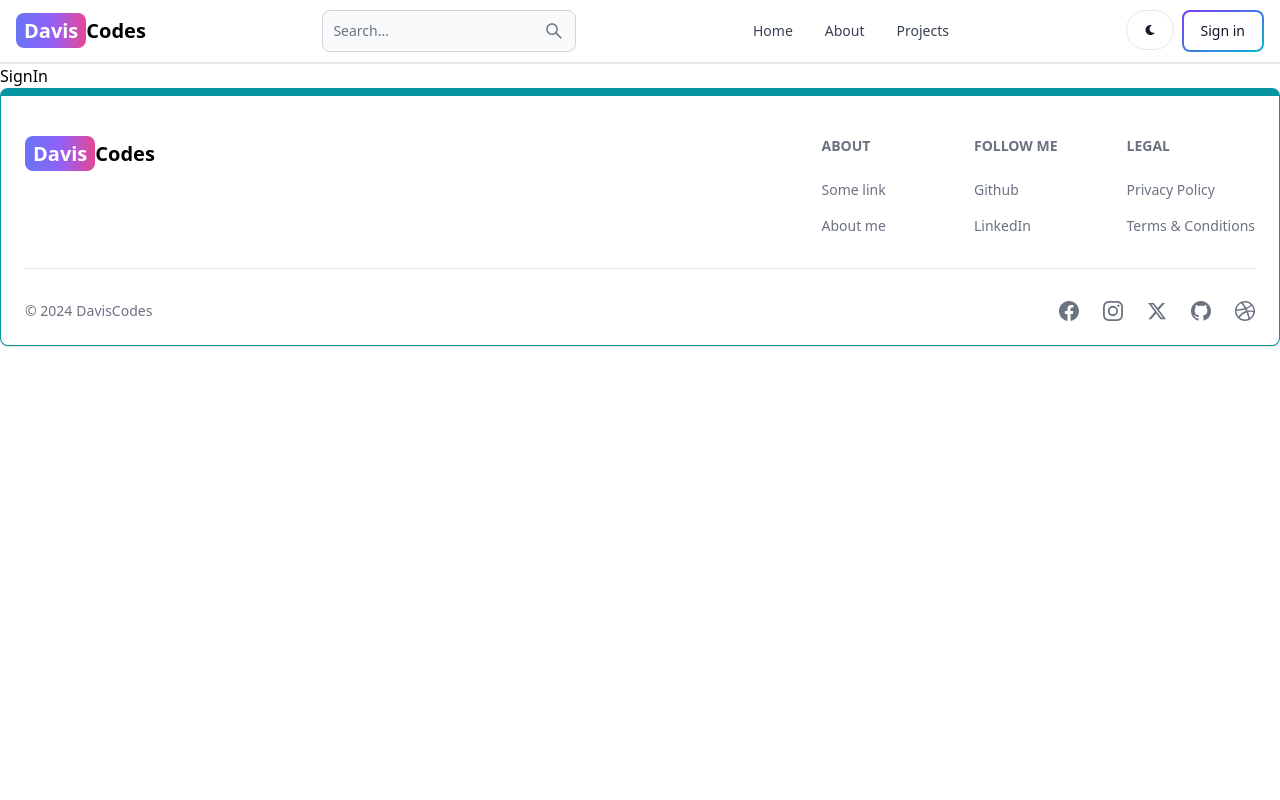
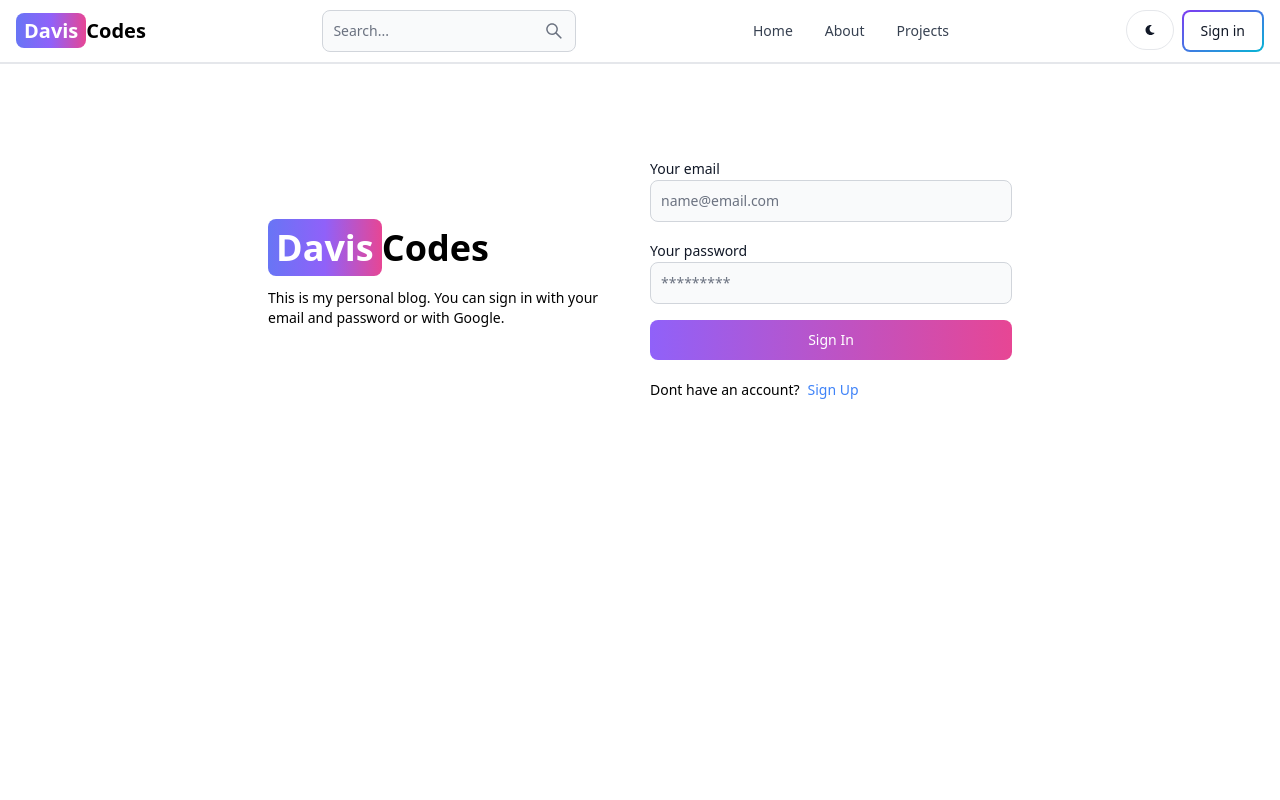
Before and after one commit to davisjanis/React-Personal-Blog, a React (Vite) app in the folder client/: page /sign-in in a window 1280 px wide. Shown: the top 800 px of the page. Built offline with nearby package versions, Linux system fonts and the light colour scheme.

Commit message:
Created 'Sign In' page functionality and  updated 'Sign Up' page functionality.

```diff
--- a/client/src/pages/SignIn.jsx
+++ b/client/src/pages/SignIn.jsx
@@ -1,7 +1,110 @@
-import React from 'react'
+import { Alert, Button, Label, Spinner, TextInput } from 'flowbite-react';
+import { useState } from 'react';
+import { Link, useNavigate } from 'react-router-dom';
 
-export default function SignIn() {
+
+export default function signin() {
+  const [formData, setFormData] = useState({});
+  const [errorMessage, setErrorMessage] = useState(null);
+  const [loading, setLoading] = useState(null);
+  const navigate = useNavigate();
+  const handleChange = (e) => {
+    setFormData({ ...formData, [e.target.id]: e.target.value.trim() });
+  };
+  const handleSubmit = async (e) => {
+    e.preventDefault();
+    if (!formData.email || !formData.password) {
+      return setErrorMessage('Please fill out all fields.');
+    }
+    try {
+      setLoading(true);
+      setErrorMessage(null);
+      const res = await fetch('/api/auth/signin', {
+        method: 'POST',
+        headers: { 'Content-Type': 'application/json' },
+        body: JSON.stringify(formData),
+      });
+      const data = await res.json();
+      if (data.success === false) {
+        return setErrorMessage(data.message);
+      }
+      setLoading(false);
+      if(res.ok) {
+        navigate('/');
+      }
+    } catch (error) {
+      setErrorMessage(error.message);
+      setLoading(false);
+    }
+  };
   return (
-    <div>SignIn</div>
-  )
+    <div className='min-h-screen mt-20'>
+      <div className='flex p-3 max-w-3xl mx-auto flex-col md:flex-row md:items-center gap-5'>
+        {/* left */}
+        <div className='flex-1'>
+          <Link to='/' className='font-bold dark:text-white text-4xl'>
+            <span className='px-2 py-1 bg-gradient-to-r from-indigo-500 via-purple-500 to-pink-500 rounded-lg text-white'>
+              Davis
+            </span>
+            Codes
+          </Link>
+          <p className='text-sm mt-5'>
+            This is my personal blog. You can sign in with your email and password
+            or with Google.
+          </p>
+        </div>
+        {/* right */}
+
+        <div className='flex-1'>
+          <form className='flex flex-col gap-4' onSubmit={handleSubmit}>
+
+            <div>
+              <Label value='Your email' />
+              <TextInput
+                type='email'
+                placeholder='name@email.com'
+                id='email'
+                onChange={handleChange}
+              />
+            </div>
+            <div>
+              <Label value='Your password' />
+              <TextInput
+                type='password'
+                placeholder='*********'
+                id='password'
+                onChange={handleChange}
+              />
+            </div>
+            <Button
+              gradientDuoTone='purpleToPink'
+              type='submit'
+              disabled={loading}
+            >
+              {loading ? (
+                <>
+                  <Spinner size='sm' />
+                  <span className='pl-3'>Loading...</span>
+                </>
+              ) : (
+                'Sign In'
+              )}
+            </Button>
+
+          </form>
+          <div className='flex gap-2 text-sm mt-5'>
+            <span>Dont have an account?</span>
+            <Link to='/sign-up' className='text-blue-500'>
+              Sign Up
+            </Link>
+          </div>
+          {errorMessage && (
+            <Alert className='mt-5' color='failure'>
+              {errorMessage}
+            </Alert>
+          )}
+        </div>
+      </div>
+    </div>
+  );
 }
--- a/client/src/pages/SignUp.jsx
+++ b/client/src/pages/SignUp.jsx
@@ -6,7 +6,7 @@
 export default function SignUp() {
   const [formData, setFormData] = useState({});
   const [errorMessage, setErrorMessage] = useState(null);
-  const [loading, setLoading] = useState(false);
+  const [loading, setLoading] = useState(null);
   const navigate = useNavigate();
   const handleChange = (e) => {
     setFormData({ ...formData, [e.target.id]: e.target.value.trim() });
--- a/client/vite.config.js
+++ b/client/vite.config.js
@@ -6,10 +6,10 @@
   server: {
     proxy: {
       '/api': {
-       target: 'http://localhost:3000',
+       target: 'http://localhost:3002',
        secure:  false,
       },
     },
   },
   plugins: [react()],
-})
+});
```
